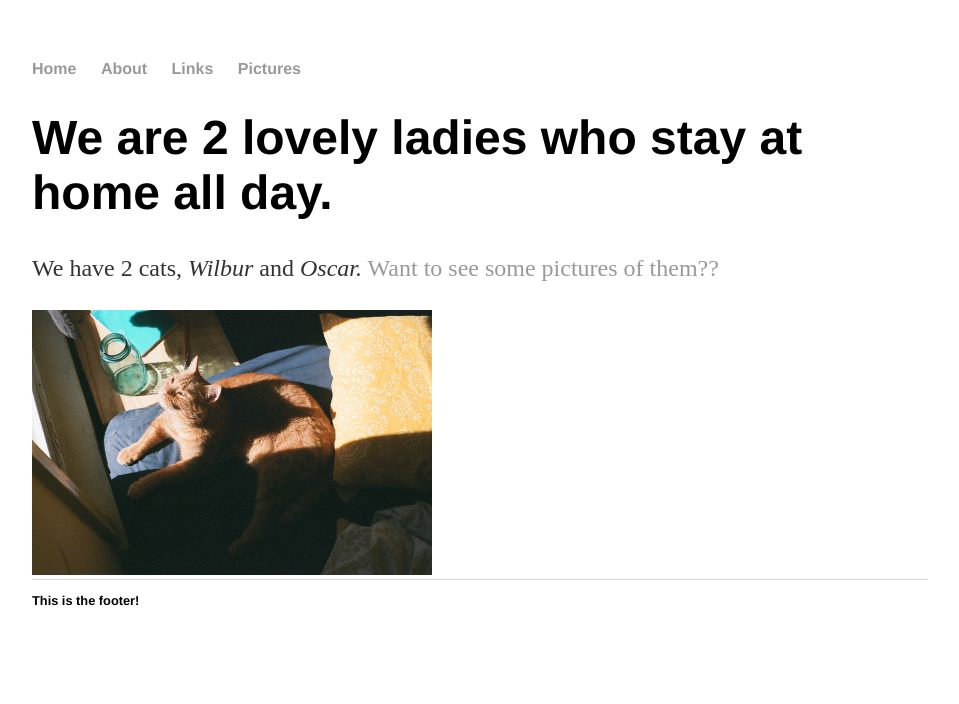
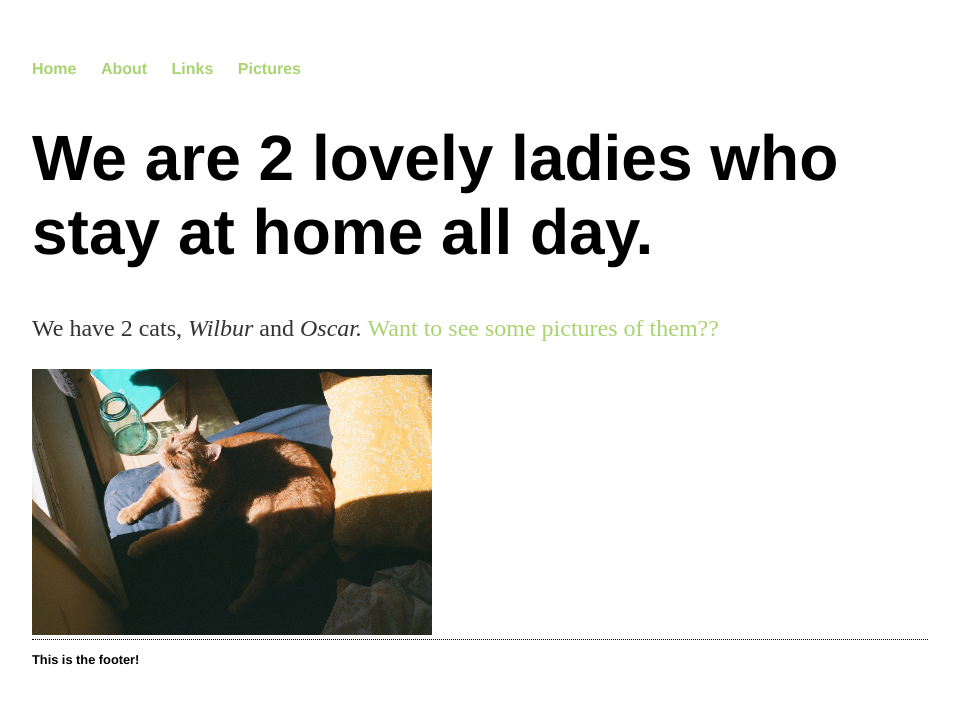
Before and after one commit to juglian/juglian.github.io, a PHP site: page / in a window 1280 px wide. Shown: the top 704 px of the page, without its empty margins (160-1119 px from the left). Run offline with PHP 8.4, Linux system fonts and the light colour scheme.

Commit message:
Update main.css

```diff
--- a/css/main.css
+++ b/css/main.css
@@ -14,13 +14,14 @@ nav ul li, footer ul li {
 }
 a {
     text-decoration: none;
-    color: #999;
+    color: #A9D371;
 }
 a:hover {
-    text-decoration: underline;
+    text-decoration: none;
+    color: #73904C;
 }
 h1 {
-    font-size: 3em;
+    font-size: 4em;
     font-family:'Helvetica', 'Arial', 'Sans-Serif';
 }
 p {
@@ -29,7 +30,7 @@ p {
     color: #333;
 }
 footer {
-    border-top: 1px solid #d5d5d5;
+    border-top: 1px dotted #000000;
     font-size: .8em;
 }
 
```
